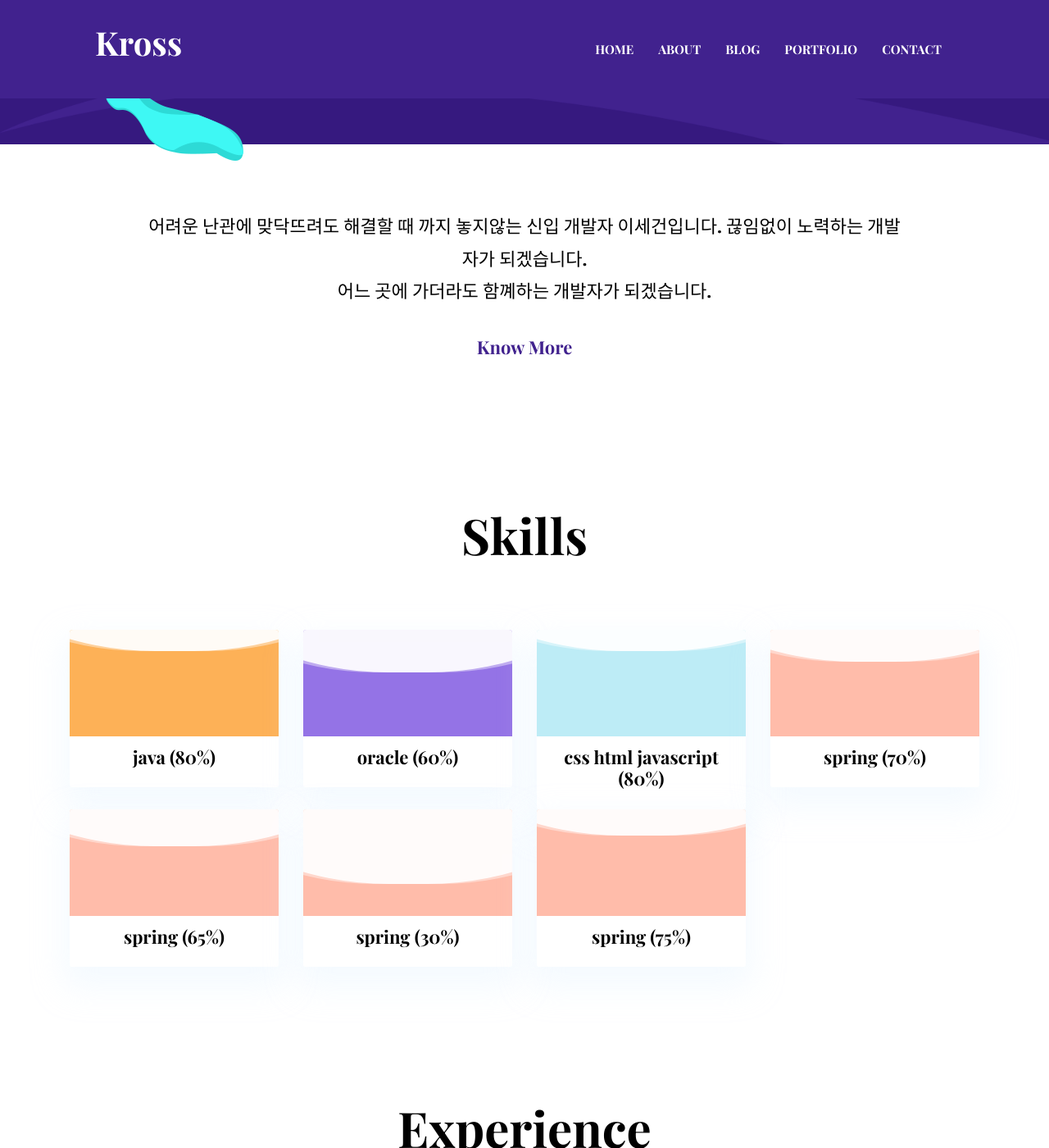
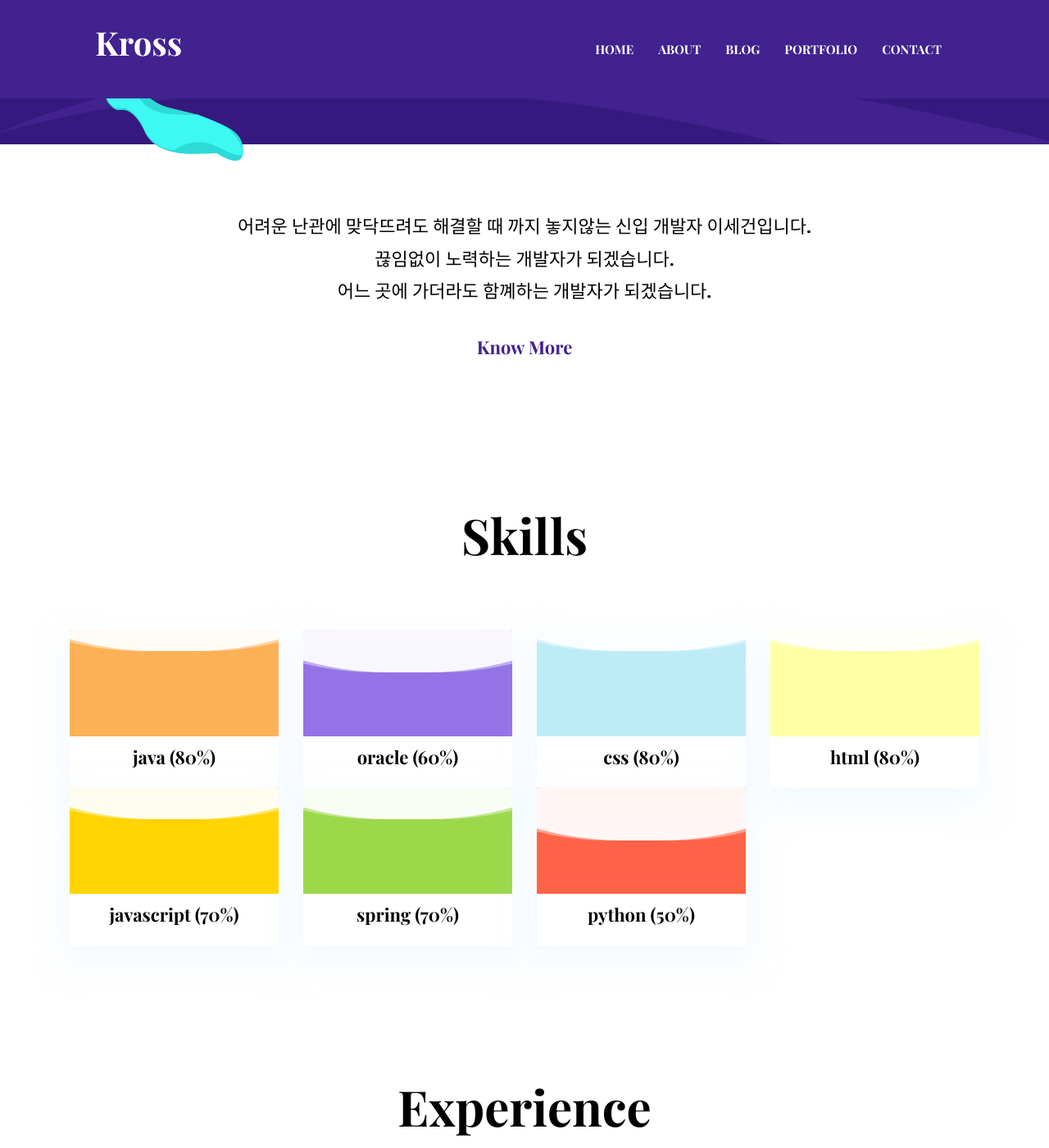
Before and after one commit to dltprjs1/dltprjs1.github.io, a Jekyll site: the page built from index.html, in a window 1280 px wide and 1400 px high, scrolled down 772 px. Shown: the whole window at 82% size. Built offline with Jekyll 4.4.1, drawn with Linux system fonts in a browser that asks for light colours.

Commit message:
[STYLE] skills 색상

```diff
--- a/_data/settings.yml
+++ b/_data/settings.yml
@@ -48,7 +48,7 @@ social:
 # About (Section and Page)
 
 # About Section
-blurb: 어려운 난관에 맞닥뜨려도 해결할 때 까지 놓지않는 신입 개발자 이세건입니다. 끊임없이 노력하는 개발자가 되겠습니다.<br> 어느 곳에 가더라도 함꼐하는 개발자가 되겠습니다.
+blurb: 어려운 난관에 맞닥뜨려도 해결할 때 까지 놓지않는 신입 개발자 이세건입니다. <br> 끊임없이 노력하는 개발자가 되겠습니다.<br> 어느 곳에 가더라도 함꼐하는 개발자가 되겠습니다.
 
 blurb-btn-link: "/about"
 blurb-btn-name: know more
@@ -90,11 +90,11 @@ skills-title: Skills
 skills:
   - { name: java, color: "#fdb157", value: "80%" }
   - { name: oracle, color: "#9473e6", value: "60%" }
-  - { name: css html javascript, color: "#bdecf6", value: "80%" }
-  - { name: spring, color: "#ffbcaa", value: "70%" }
-  - { name: spring, color: "#ffbcaa", value: "65%" }
-  - { name: spring, color: "#ffbcaa", value: "30%" }
-  - { name: spring, color: "#ffbcaa", value: "75%" }
+  - { name: css, color: "#bdecf6", value: "80%" }
+  - { name: html, color: "#ffffa6", value: "80%" }
+  - { name: javascript, color: "#ffd400", value: "70%" }
+  - { name: spring, color: "#9dd84b", value: "70%" }
+  - { name: python, color: "tomato", value: "50%" }
 
 #-------------------------------
 # Exprerience Section
```
